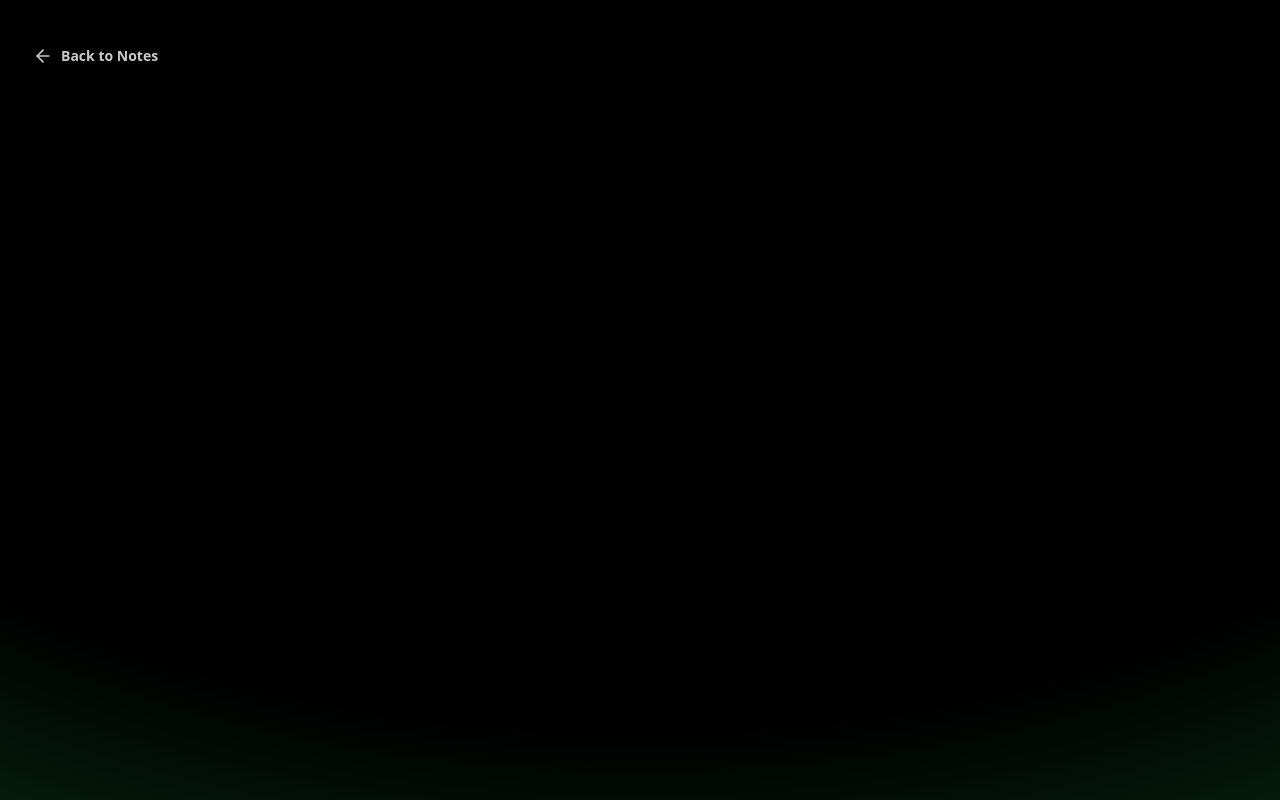
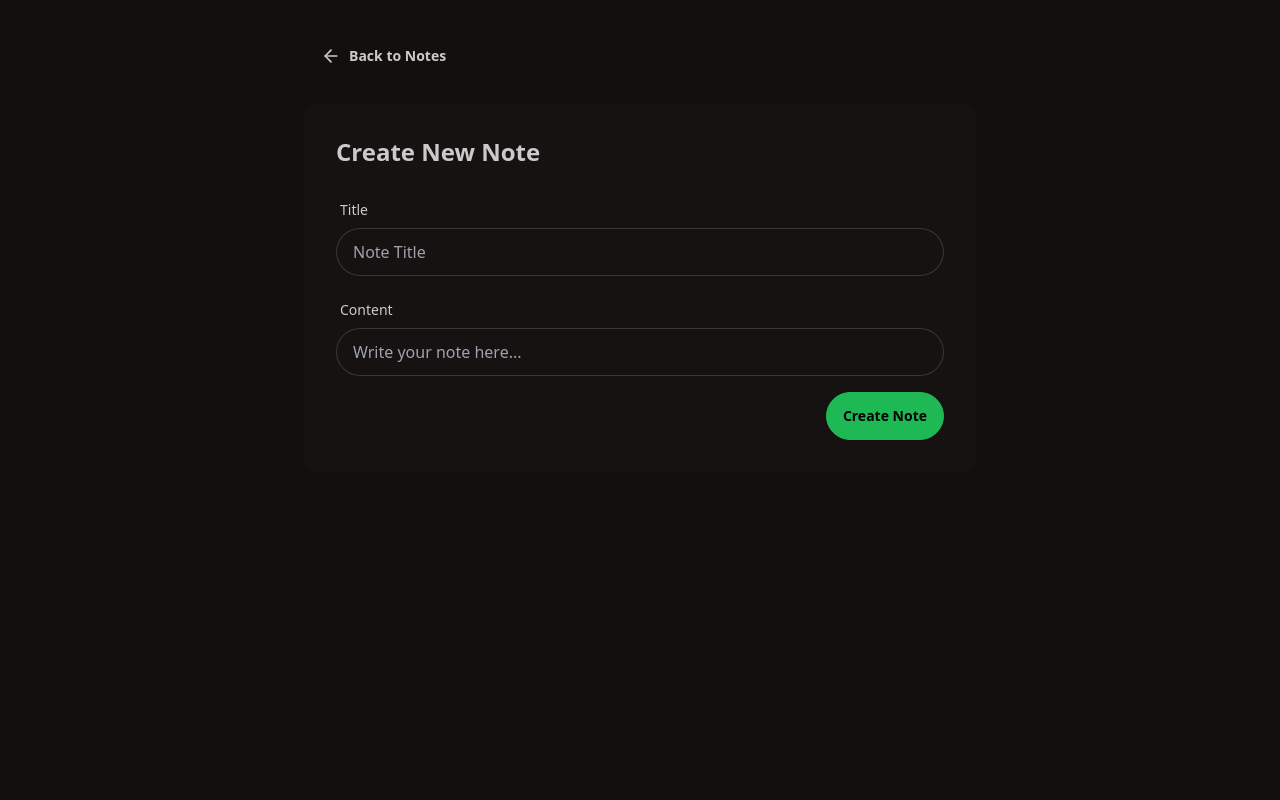
Before and after one commit to Leon-87-7/MERNnote, a React (Vite) app in the folder frontend/: page /create in a window 1280 px wide. Built offline with nearby package versions, Linux system fonts and the light colour scheme.

Commit message:
successfully implemented note creation
and fixed the tailwind not reading the content properly

```diff
--- a/frontend/pages/CreatePage.jsx
+++ b/frontend/pages/CreatePage.jsx
@@ -1,25 +1,101 @@
+// Classes used: card bg-base-100 card-body card-title form-control label input input-bordered
+
+import axios from 'axios';
 import { ArrowLeftIcon } from 'lucide-react';
 import { useState } from 'react';
-import { Link } from 'react-router';
+import toast from 'react-hot-toast';
+import { Link, useNavigate } from 'react-router';
 
 const CreatePage = () => {
   const [title, setTitle] = useState('');
   const [content, setContent] = useState('');
   const [loading, setLoading] = useState(false);
 
-  const handleSubmit = () => {};
+  const Navigate = useNavigate();
+
+  const handleSubmit = async (e) => {
+    e.preventDefault();
+
+    if (!title.trim() || !content.trim()) {
+      toast.error('All fields are required!');
+      return;
+    }
+
+    setLoading(true);
+    try {
+      await axios.post('http://localhost:5001/api/notes', {
+        title,
+        content,
+      });
+      toast.success('Note created successfully!');
+      Navigate('/');
+    } catch (error) {
+      console.log('Error creating note', error);
+      toast.error('Failed to create note');
+    } finally {
+      setLoading(false);
+    }
+  };
 
   return (
     <div className="min-h-screen bg-base-200">
       <div className="container mx-auto px-4 py-8">
         <div className="max-w-2xl mx-auto">
           <Link
-            to="/"
+            to={'/'}
             className="btn btn-ghost mb-6"
           >
             <ArrowLeftIcon className="size-5" />
             Back to Notes
           </Link>
+
+          <div className="card bg-base-100">
+            <div className="card-body">
+              <h2 className="card-title text-2xl mb-4">
+                Create New Note
+              </h2>
+              <form onSubmit={handleSubmit}>
+                <div className="form-control mb-4">
+                  <label className="label">
+                    <span className="label-text">Title</span>
+                  </label>
+                  <input
+                    type="text"
+                    placeholder="Note Title"
+                    className="input input-bordered"
+                    value={title}
+                    onChange={(e) => {
+                      setTitle(e.target.value);
+                    }}
+                  />
+                </div>
+                <div className="form-control mb-4">
+                  <label className="label">
+                    <span className="label-text">Content</span>
+                  </label>
+                  <input
+                    type="text"
+                    placeholder="Write your note here..."
+                    className="input input-bordered"
+                    value={content}
+                    onChange={(e) => {
+                      setContent(e.target.value);
+                    }}
+                  />
+                </div>
+
+                <div className="card-actions justify-end">
+                  <button
+                    type="submit"
+                    className="btn btn-primary"
+                    disabled={loading}
+                  >
+                    {loading ? 'Creating' : 'Create Note'}
+                  </button>
+                </div>
+              </form>
+            </div>
+          </div>
         </div>
       </div>
     </div>
--- a/frontend/tailwind.config.js
+++ b/frontend/tailwind.config.js
@@ -2,16 +2,21 @@
 
 /** @type {import('tailwindcss').Config} */
 export default {
-  content: ['./index.html', './src/**/*.{js,ts,jsx,tsx}'],
-  safelist: [
-    'grid',
-    'grid-cols-1',
-    'grid-cols-2',
-    'grid-cols-3',
-    'md:grid-cols-2',
-    'lg:grid-cols-3',
-    'gap-6',
+  content: [
+    './index.html',
+    './src/**/*.{js,jsx,ts,tsx}',
+    './src/**/**/*.{js,jsx,ts,tsx}', // Nested folders
+    './pages/**/*.{js,jsx,ts,tsx}', // If you have a pages folder
   ],
+  // safelist: [
+  //   'grid',
+  //   'grid-cols-1',
+  //   'grid-cols-2',
+  //   'grid-cols-3',
+  //   'md:grid-cols-2',
+  //   'lg:grid-cols-3',
+  //   'gap-6',
+  // ],
   theme: {
     extend: {},
   },
```
